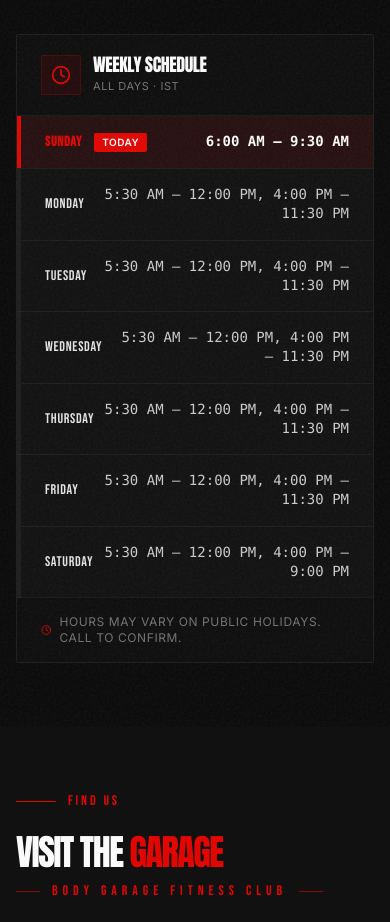
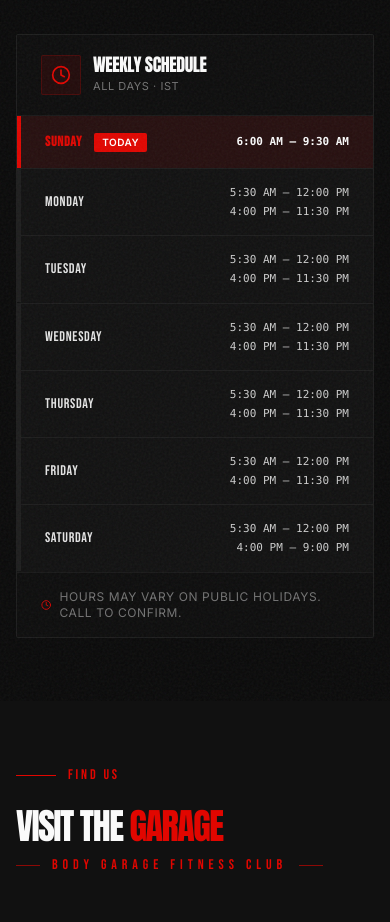
Before and after one commit to visveshwaranpro-glitch/Body-Garage, a React (Vite) app: page / in a window 390 px wide. Shown: the part 9820-10742 px from the top of the page. Built offline with nearby package versions, Linux system fonts and the light colour scheme; grey boxes are pictures that could not be loaded.

Commit message:
Improve mobile timing alignment

```diff
--- a/src/components/Timings.tsx
+++ b/src/components/Timings.tsx
@@ -104,13 +104,22 @@ export default function Timings() {
                   </div>
 
                   {/* Hours */}
-                  <div className="text-right min-w-0">
+                  <div className="text-right min-w-0 flex-shrink-0">
                     <span
-                      className={`block text-sm sm:text-base font-mono leading-snug ${
+                      className={`block text-[11px] sm:text-base font-mono leading-snug text-right ${
                         isToday ? 'text-bone-50 font-bold' : 'text-bone-300'
                       }`}
                     >
-                      <span className="sm:hidden">{row.hours}</span>
+                      <span className="sm:hidden flex flex-col items-end gap-1">
+                        {row.hours.includes(',') ? (
+                          <>
+                            <span>{row.hours.split(',')[0].trim()}</span>
+                            <span>{row.hours.split(',')[1].trim()}</span>
+                          </>
+                        ) : (
+                          <span>{row.hours}</span>
+                        )}
+                      </span>
                       <span className="hidden sm:inline">{row.hours}</span>
                     </span>
                   </div>
```
